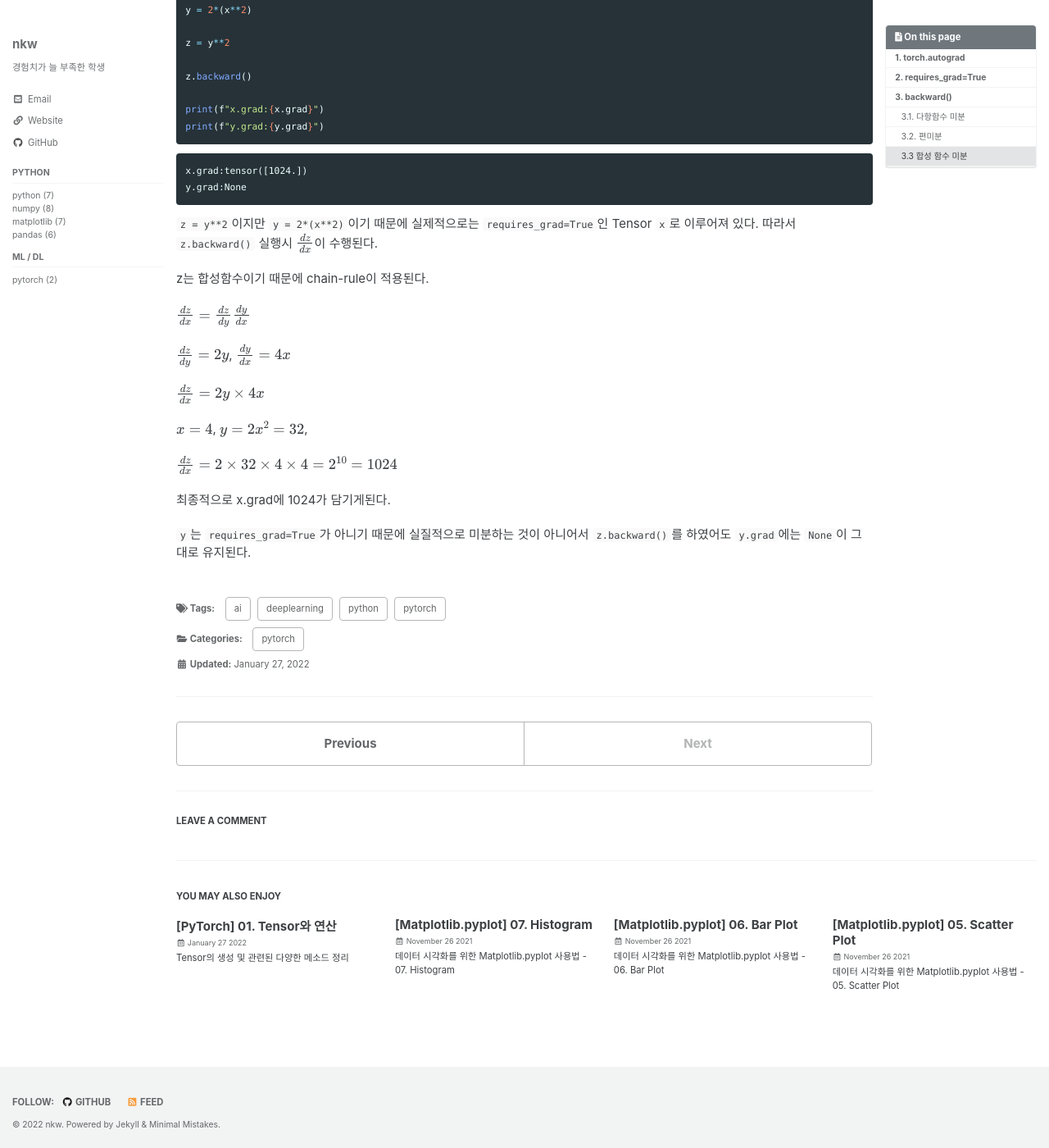
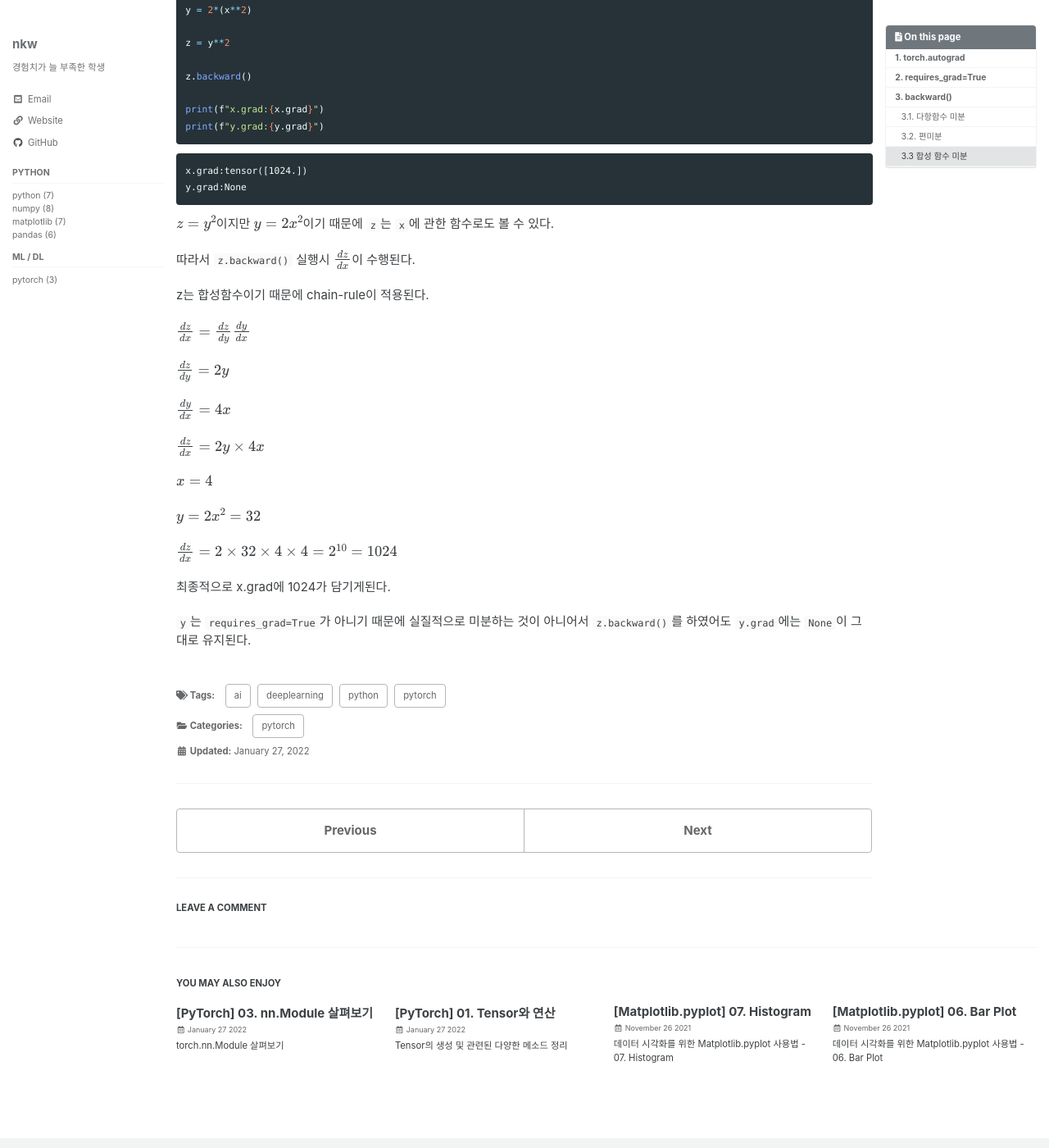
Before and after one commit to nkw011/nkw011.github.io, a Jekyll site: the page built from _posts/2022-01-27-pytorch-02.md, in a window 1280 px wide and 1400 px high, scrolled down 2733 px. Shown: the whole window at 82% size. Built offline with Jekyll 4.4.1, drawn with Linux system fonts in a browser that asks for light colours; cached includes are drawn as plain includes; formulas are drawn with MathJax 3; comment, search, counter and statistics services are not loaded; some of the changed lines change nothing that is shown.

Commit message:
fix type: pytorch-02 add new post: pytorch-03

````diff
--- a/_posts/2022-01-27-pytorch-02.md
+++ b/_posts/2022-01-27-pytorch-02.md
@@ -144,18 +144,23 @@ print(f"y.grad:{y.grad}")
     x.grad:tensor([1024.])
     y.grad:None
 
-`z = y**2`이지만 `y = 2*(x**2)`이기 때문에 실제적으로는 `requires_grad=True`인 Tensor `x`로 이루어져 있다.
+$z=y^2$이지만 $y = 2x^2$이기 때문에 `z`는 `x`에 관한 함수로도 볼 수 있다.
+
 따라서 `z.backward()` 실행시 $\frac{dz}{dx}$이 수행된다.
 
 z는 합성함수이기 때문에 chain-rule이 적용된다.
 
-$\frac{dz}{dx} = \frac{dz}{dy} \frac{dy}{dx}$
+$\frac{dz}{dx} = \frac{dz}{dy}\frac{dy}{dx}$
 
-$\frac{dz}{dy} = 2y$, $\frac{dy}{dx} = 4x$
+$\frac{dz}{dy} = 2y$
+
+$\frac{dy}{dx} = 4x$
 
 $\frac{dz}{dx} = 2y \times 4x$
 
-$x=4$, $y = 2x^2 = 32$,
+$x=4$
+
+$y = 2x^2 = 32$
 
 $\frac{dz}{dx} = 2 \times 32 \times 4 \times 4 = 2^{10} = 1024$
 
--- /dev/null
+++ b/_posts/2022-01-27-pytorch-03.md
@@ -0,0 +1,406 @@
+---
+title: "[PyTorch] 03. nn.Module 살펴보기"
+excerpt: "torch.nn.Module 살펴보기"
+toc: true
+toc_sticky: true
+categories:
+    - pytorch
+tags:
+    - python
+    - pytorch
+    - deeplearning03. nn.Module 살펴보기
+    - ai
+sidebar:
+    nav: sidebarTotal
+---
+
+> [PyTorch Documentation](https://pytorch.org/docs/stable/generated/torch.nn.Module.html#torch.nn.Module): Base class for all neural network modules.
+
+```python
+import torch
+import torch.nn as nn
+```
+
+## 01. torch.nn
+
+신경망(Neural Network)를 만들기 위한 layer, cost function을 모아놓은 package.
+[PyTorch Docs](https://pytorch.org/docs/stable/nn.html)에는 torch.nn을 the basic buliding block이라고 표현했을만큼 사실상 신경망 모델을 구축하는데 있어 필요한 모든 것을 갖추고 있다고 볼 수 있다.
+
+torch.nn은 Layer, activation function, loss function 등 모델을 구축하는 데 있어 필요한 layer, function과 이러한 layer, function을 하나로 모아서 신경망을 만들 수 있는 Container로 구성이 되어있다.
+
+이번 글에서는 torch.nn 중에서도 Module이라는 class를 다룰 예정이다. 전체적인 구조와 attribute, method들이 어떤 것이 존재하는 지 살펴보고 간단한 예제와 함께 그 기능을 익힐 것이다.
+
+참고: 일반적으로 torch.nn 패키지는 nn 이라는 alias로 많이 import한다.
+
+## 02. nn.Module
+
+PyTorch로 신경망을 구현한 모든 class의 부모가 되는 class. [PyTorch Docs](https://pytorch.org/docs/stable/generated/torch.nn.Module.html#torch.nn.Module)에서는 Base class라고 표현되어 있을만큼 중요한 class이다.
+
+앞으로 직접 만들어보게 될 신경망도 PyTorch로 만들게된다면 역시 Module class를 상속받아서 구현해야한다.
+
+Module은 layer, function, 다른 신경망 모델 모두 포함할 수 있고 트리 구조 형태로 포함하고 있는 모델, layer, function을 구축한다.
+보통은 attribute에 layer, function, 모델을 받아서 만든다.
+
+### 2.1. nn.Module를 상속받아 기초적인 모델 구현해보기
+
+아래는 nn.Module을 상속받아 $y=ax+b$를 구현한 간단한 Linear Regression 모델이다.
+
+```python
+class LinearModel(nn.Module):
+    def __init__(self):
+        super(LinearModel, self).__init__()
+        self.weight = nn.Parameter(torch.rand(1))
+        self.bias = nn.Parameter(torch.rand(1))
+
+    def forward(self,x):
+        return x * self.weight + self.bias
+```
+
+nn.Module을 상속받아 신경망을 만들 때는 가장 기본적으로 init과 forward가 구현되어 있어야한다.
+
+#### init
+
+init에는 신경망에 필요한 parameter를 nn.Parameter를 이용하여 정의한다.
+nn.Parameter는 신경망에 필요한 parameter를 만들어주는 class이다. 별다른 keyword를 추가하지 않아도 자동적으로 미분 계산 값을 위한 keyword 인 requires_grad=True를 포함시켜준다. 그리고 nn.Parameter로 지정된 parameter는 신경망 저장시 같이 저장된다.
+신경망의 parameter를 일반 Tensor로 만들게 정의하게 되면 미분 계산을 할 수 있을 지 몰라도 모델 저장시 같이 저장이 되지 않는다.
+
+#### forward
+
+forward는 예측값을 반환하는 메소드이다.
+주어진 예시는 Linear Regression이기 때문에 위와 같이 예측값을 만들어 반환하도록 구현하였다.
+
+### 2.2. parameter 관련 메소드
+
+nn.Parameter와 관련된 메소드가 아닌 신경망이 지닌 parameter를 반환하는 메소드이다.
+
+#### [parameters()](https://pytorch.org/docs/stable/generated/torch.nn.Module.html#torch.nn.Module.parameters)
+
+-   Module이 가진 parameter에 대한 iterator를 반환한다.
+
+#### [named_parameters()](https://pytorch.org/docs/stable/generated/torch.nn.Module.html#torch.nn.Module.named_parameters)
+
+-   Module이 가진 parameter에 대한 iterator를 반환한다.
+-   Module.parameters()와의 차이점: name과 parameter를 같이 반환한다.
+
+#### [get_parameter(target)](https://pytorch.org/docs/stable/generated/torch.nn.Module.html#torch.nn.Module.get_parameter)
+
+-   target으로 지정된 parameter 반환
+-   없으면 AttributeError 발생
+
+```python
+linear_model = LinearModel()
+
+print("-----------parameters()------------")
+for param in linear_model.parameters():
+    print(param)
+
+print("-----------named_parameters()-------")
+for name, param in linear_model.named_parameters():
+    print(f"name: {name} \nparams: {param}")
+
+print("-----------get_parameter()------------")
+print(linear_model.get_parameter('weight'))
+```
+
+    -----------parameters()------------
+    Parameter containing:
+    tensor([0.7849], requires_grad=True)
+    Parameter containing:
+    tensor([0.4208], requires_grad=True)
+    -----------named_parameters()-------
+    name: weight
+    params: Parameter containing:
+    tensor([0.7849], requires_grad=True)
+    name: bias
+    params: Parameter containing:
+    tensor([0.4208], requires_grad=True)
+    -----------get_parameter()------------
+    Parameter containing:
+    tensor([0.7849], requires_grad=True)
+
+### 2.3. buffer관련 메소드
+
+buffer는 parameter는 아니지만 신경망에 등록된 Tensor를 가리킨다. 여기서 등록되었다는 의미는 신경망을 저장할 때 같이 저장된다는 뜻이다.
+buffer는 parameter가 아니기 때문에 gradient를 필요로 하지 않는다. 보통 특정 layer의 mean과 std를 저장하는데 쓰인다.
+
+#### [register_buffer(name, tensor)](https://pytorch.org/docs/stable/generated/torch.nn.Module.html#torch.nn.Module.register_buffer)
+
+-   tensor를 name이라는 이름으로 신경망에 등록시키는 함수
+
+참고: [what pytorch means by buffers](https://discuss.pytorch.org/t/what-pytorch-means-by-buffers/120266)
+
+```python
+linear_model = LinearModel()
+linear_model.register_buffer("buf",torch.tensor([4]))
+
+linear_model.buf
+```
+
+    tensor([4])
+
+#### [buffers()](https://pytorch.org/docs/stable/generated/torch.nn.Module.html#torch.nn.Module.buffers)
+
+-   신경망이 가진 buffer를 iterator로 반환해주는 함수
+
+#### [named_buffers()](https://pytorch.org/docs/stable/generated/torch.nn.Module.html#torch.nn.Module.named_buffers)
+
+-   신경망이 가진 buffer를 iterator로 반환해주는 함수
+-   buffers()와의 차이점: 이름을 반환해준다.
+
+#### [get_buffer(target)](https://pytorch.org/docs/stable/generated/torch.nn.Module.html#torch.nn.Module.get_buffer)
+
+-   target으로 등록된 buffer 반환.
+-   없으면 AttributeError 발생
+
+```python
+print("-----------buffer()------------")
+for buffer in linear_model.buffers():
+    print(buffer)
+
+print("-----------named_buffers()------")
+for name, buffer in linear_model.named_buffers():
+    print(f"name: {name}\nbuffer: {buffer}")
+
+print("-----------get_buffer()--------")
+print(linear_model.get_buffer('buf'))
+```
+
+    -----------buffer()------------
+    tensor([4])
+    -----------named_buffers()------
+    name: buf
+    buffer: tensor([4])
+    -----------get_buffer()--------
+    tensor([4])
+
+### 2.4 module, submodule 관련 함수
+
+#### [modules()](https://pytorch.org/docs/stable/generated/torch.nn.Module.html#torch.nn.Module.modules)
+
+-   신경망이 가진 module들을 iterator로 반환
+
+#### [named_modules()](https://pytorch.org/docs/stable/generated/torch.nn.Module.html#torch.nn.Module.named_modules)
+
+-   신경망이 가진 module들을 이름과 함께 iterator로 반환
+
+#### [children()](https://pytorch.org/docs/stable/generated/torch.nn.Module.html#torch.nn.Module.children)
+
+-   해당 신경망의 자식 신경망만 반환
+
+#### [named_children()](https://pytorch.org/docs/stable/generated/torch.nn.Module.html#torch.nn.Module.named_children)
+
+-   해당 신경망의 자식 신경망과 이름을 반환
+
+#### [get_submodule(target)](https://pytorch.org/docs/stable/generated/torch.nn.Module.html#torch.nn.Module.get_submodule)
+
+-   target으로 지정된 submodule을 반환한다.
+-   없으면 Attribute Error 발생
+
+```python
+linear_model1 = LinearModel()
+linear_model2 = LinearModel()
+linear_model3 = LinearModel()
+
+linear_model1.sub1 = linear_model2
+linear_model2.sub2_1 = linear_model3
+
+print("-----------module()------------")
+for module in linear_model1.modules():
+    print(module)
+
+print("-----------named_module()------------")
+for name,module in linear_model1.named_modules():
+    print(f"name: {name}\nmodule: {module}")
+
+print("-----------children()------------")
+for module in linear_model1.children():
+    print(module)
+print("-----------named_children()------------")
+for name, module in linear_model1.named_children():
+    print(f"name: {name}\nmodule: {module}")
+
+print("-----------get_submodule()------------")
+print(linear_model1.get_submodule('sub1'))
+```
+
+    -----------module()------------
+    LinearModel(
+      (sub1): LinearModel(
+        (sub2_1): LinearModel()
+      )
+    )
+    LinearModel(
+      (sub2_1): LinearModel()
+    )
+    LinearModel()
+    -----------named_module()------------
+    name:
+    module: LinearModel(
+      (sub1): LinearModel(
+        (sub2_1): LinearModel()
+      )
+    )
+    name: sub1
+    module: LinearModel(
+      (sub2_1): LinearModel()
+    )
+    name: sub1.sub2_1
+    module: LinearModel()
+    -----------children()------------
+    LinearModel(
+      (sub2_1): LinearModel()
+    )
+    -----------named_children()------------
+    name: sub1
+    module: LinearModel(
+      (sub2_1): LinearModel()
+    )
+    -----------get_submodule()------------
+    LinearModel(
+      (sub2_1): LinearModel()
+    )
+
+### 2.5. apply
+
+#### [apply(fn)](https://pytorch.org/docs/stable/generated/torch.nn.Module.html#torch.nn.Module.apply)
+
+-   fn: 함수
+-   신경망에 등록된 모든 submodule에 fn을 적용한다.
+
+```python
+def make_new_weight(module):
+    module.weight2 = nn.Parameter(torch.tensor([2.0]))
+
+
+linear_model1 = LinearModel()
+linear_model2 = LinearModel()
+
+linear_model1.sub = linear_model2
+
+linear_model1.apply(make_new_weight)
+
+print(linear_model1.get_parameter("weight2"))
+print(linear_model2.get_parameter("weight2"))
+```
+
+    Parameter containing:
+    tensor([2.], requires_grad=True)
+    Parameter containing:
+    tensor([2.], requires_grad=True)
+
+## 3. nn.Module을 이용한 신경망 학습 과정
+
+위에서 간단히 구현한 LinearModel class를 이용하여 nn.Module을 구현한 신경망의 학습이 어떻게 진행되는지 간단하게 살펴본다.
+
+$y=2x+1$ 을 학습한다고 가정해보자.
+
+```python
+class LinearModel(nn.Module):
+    def __init__(self):
+        super(LinearModel, self).__init__()
+        self.weight = nn.Parameter(torch.rand(1))
+        self.bias = nn.Parameter(torch.rand(1))
+
+    def forward(self,x):
+        return x * self.weight + self.bias
+```
+
+먼저 x에 학습 데이터, y에는 실제값을 지정한다.
+
+```python
+# 학습 데이터 지정, 실제값 지정
+# 학습 데이터의 (data 수, feature 수) shape을 가진 2D-Tensor로 만들어야한다.
+x = torch.arange(10).float().view(-1,1)
+y = 2*x + 1
+```
+
+모델 생성을 생성하고 loss funciton, loss function을 최소화할 parameter를 찾는 optimizer를 지정한다.
+
+-   opimizer: SGD(stochastic gradient descent, 확률적 경사하강법)
+    -   optimizer에 갱신할 parameter를 지정해주어야한다.
+-   loss function: MSE(mean squared error), 회귀 문제에서 일반적으로 쓰인다.
+
+```python
+import torch.optim as optim
+
+linear_model = LinearModel()
+
+# optimizer에 갱신할 parameter 지정, 학습률은 0.01 값 사용
+optimizer = optim.SGD(linear_model.parameters(), lr=0.01)
+criterion = nn.MSELoss()
+```
+
+학습은 다음과 같이 이루어진다.
+
+#### 학습과정
+
+1. model을 통해 주어진 data의 예측값 반환
+2. 예측값과 실제값을 이용해 loss를 구한다.
+3. loss를 이용해 parameter의 gradient값을 구한다.
+4. 구한 gradient 값을 이용해 parameter를 갱신한다.
+5. 지정된 학습 횟수만큼 반복
+
+#### 예측값 반환 방법
+
+예측값을 반환하는 방법은 2가지가 있다.
+
+-   객체를 호출해 예측값을 구하는 방법 e.g) linear_model(x)
+-   모델이 가진 forward() 메소드 사용 e.g.) linear_model.forward(x)
+
+보통 위의 방법을 사용한다.
+
+```python
+# 학습 횟수
+EPOCH = 10
+
+for epoch in range(EPOCH):
+    # 예측값 반환
+    pred = linear_model(x)
+
+    # loss 구함
+    loss = criterion(pred,y)
+
+    # 각 parameter의 grad 초기화
+    optimizer.zero_grad()
+
+    # 각 parameter의 gradient 구함
+    loss.backward()
+
+    # parameter 갱신
+    optimizer.step()
+    print(f"EPOCH {epoch} COST: {loss.item()}")
+```
+
+    EPOCH 0 COST: 37.13650131225586
+    EPOCH 1 COST: 6.440334320068359
+    EPOCH 2 COST: 1.1369059085845947
+    EPOCH 3 COST: 0.22039809823036194
+    EPOCH 4 COST: 0.061789851635694504
+    EPOCH 5 COST: 0.0341210812330246
+    EPOCH 6 COST: 0.029076844453811646
+    EPOCH 7 COST: 0.027944350615143776
+    EPOCH 8 COST: 0.02749050036072731
+    EPOCH 9 COST: 0.02715681865811348
+
+```python
+# 학습 결과를 바탕으로 예측
+pred = linear_model(x)
+
+# 1D-Tensor로 출력
+print(f"x:{x.flatten()}")
+print(f"예측값: {pred.flatten()}")
+print(f"y: {y.flatten()}")
+```
+
+    x:tensor([0., 1., 2., 3., 4., 5., 6., 7., 8., 9.])
+    예측값: tensor([ 0.6955,  2.7439,  4.7923,  6.8406,  8.8890, 10.9374, 12.9858, 15.0342,
+            17.0826, 19.1310], grad_fn=<ReshapeAliasBackward0>)
+    y: tensor([ 1.,  3.,  5.,  7.,  9., 11., 13., 15., 17., 19.])
+
+```python
+test = torch.tensor([[10.0]])
+pred_t = linear_model(test)
+print(f"예측값: {pred_t}")
+```
+
+    예측값: tensor([[21.1794]], grad_fn=<AddBackward0>)
````
